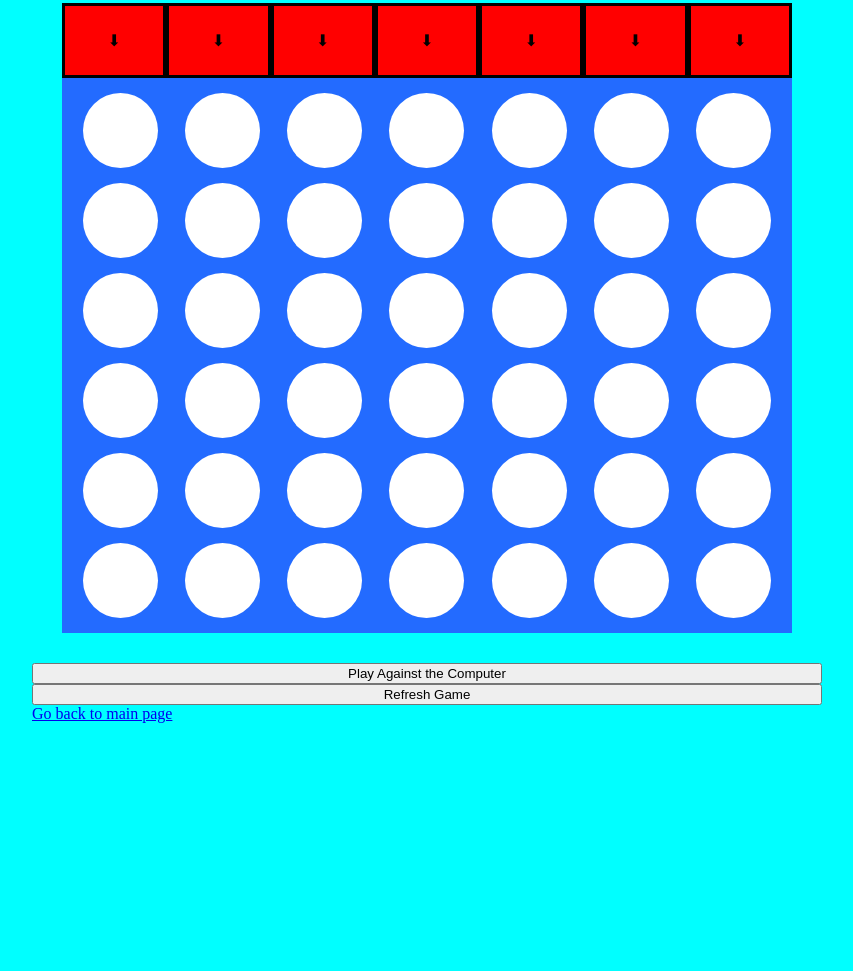
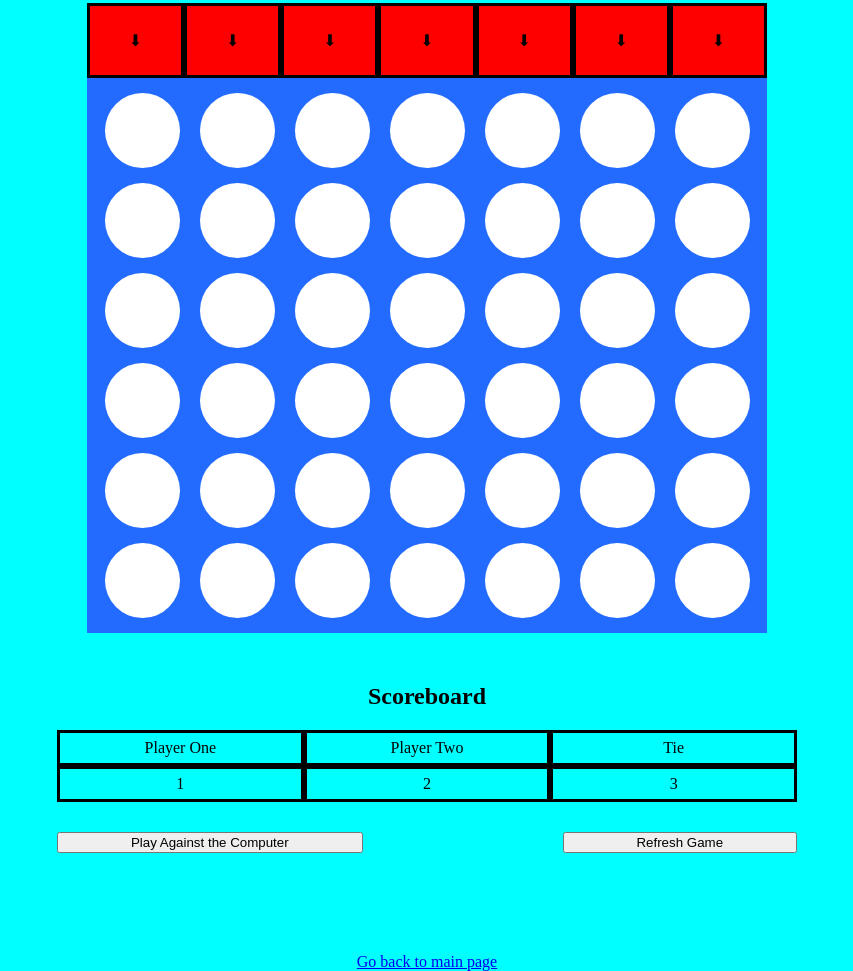
Before and after one commit to KyleDavis1985/ConnectFour, a plain HTML site: page game.html in a window 1280 px wide. Shown: the part 233-1204 px from the top of the page, without its empty margins (213-1066 px from the left). Before the commit the page ends 956 px from the top, so only its background shows below. Drawn offline with Linux system fonts and the light colour scheme.

Commit message:
added scoreboard

```diff
--- a/app.js
+++ b/app.js
@@ -198,6 +198,7 @@ const gameModeToggle = () => {
 }
 
 const computerMode = () => {
+  winningCondition()
   const randomIndex = Math.floor(Math.random() * triggers.length)
   if (currentPlayer === 2 && toggle.innerText != 'Play Against the Computer') {
     triggers[randomIndex].click()
--- a/css/game.css
+++ b/css/game.css
@@ -21,7 +21,7 @@ h1 {
   padding: 15px;
   margin: 0 30px 30px 30px;
   height: 525px;
-  width: 700px;
+  width: 650px;
 }
 
 .circle {
@@ -35,7 +35,7 @@ h1 {
   display: grid;
   grid-template-columns: auto auto auto auto auto auto auto;
   height: 75px;
-  width: 730px;
+  width: 680px;
   background-color: red;
   margin: 30px 30px 0 30px;
 }
@@ -60,3 +60,41 @@ h1 {
   width: 75px;
   border-radius: 50%;
 }
+
+.buttons {
+  display: grid;
+  grid-template-columns: auto auto;
+  column-gap: 200px;
+}
+
+.gameModeDisplay {
+  text-align: center;
+}
+
+.statusDisplay {
+  text-align: center;
+}
+
+.scoreboard {
+  display: grid;
+  grid-template-columns: 1fr 1fr 1fr;
+  justify-content: center;
+  align-items: center;
+  padding-bottom: 30px;
+}
+.score {
+  display: grid;
+  justify-content: center;
+  align-items: center;
+  border: 3px solid black;
+  height: 30px;
+}
+
+.scoreHeader {
+  text-align: center;
+}
+
+.link {
+  padding-top: 100px;
+  text-align: center;
+}
--- a/game.html
+++ b/game.html
@@ -64,10 +64,20 @@
     <div class="circle" id="empty"></div>
     <div class="circle" id="empty"></div>
   </section>
-  <section class="Scoreboard"></section>
-  <button class="computer">Play Against the Computer</button>
-  <button class="refresh">Refresh Game</button>
-  <a href="index.html" target="_blank" title="Main Page">Go back to main page</a>
+  <h2 class="scoreHeader">Scoreboard</h2>
+  <section class="scoreboard">
+    <div class="score" id="playerOne">Player One</div>
+    <div class="score" id="playerTwo">Player Two</div>
+    <div class="score" id="tie">Tie</div>
+    <div class="score" id="playerOneTally">1</div>
+    <div class="score" id="playerTwoTally">2</div>
+    <div class="score" id="tieTally">3</div>
+  </section>
+  <section class="buttons">
+    <button class="computer">Play Against the Computer</button>
+    <button class="refresh">Refresh Game</button>
+  </section>
+  <a href="index.html" class="link" target="_blank" title="Main Page">Go back to main page</a>
   <script type="text/javascript" src="app.js"></script>
 </body>
 </html>
```
